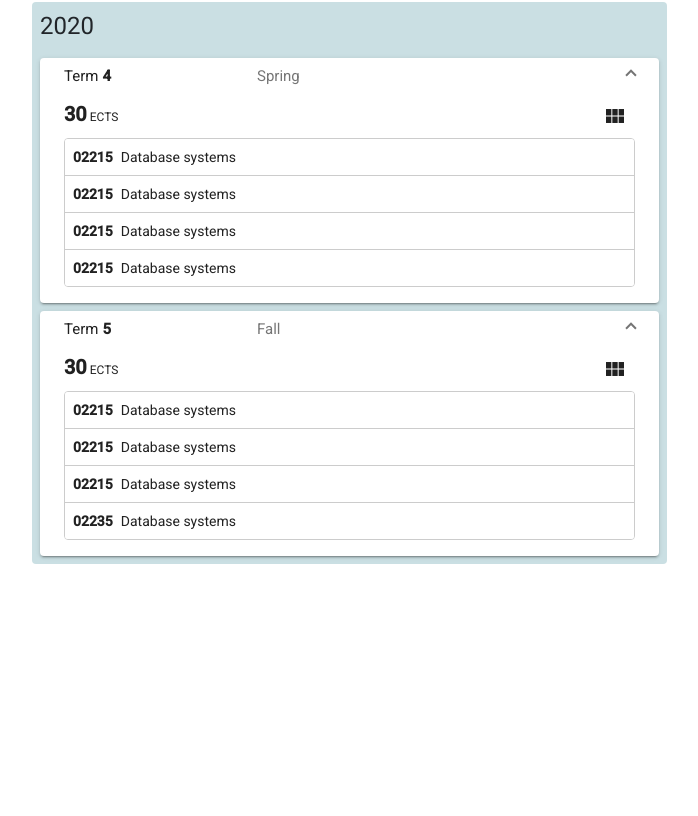
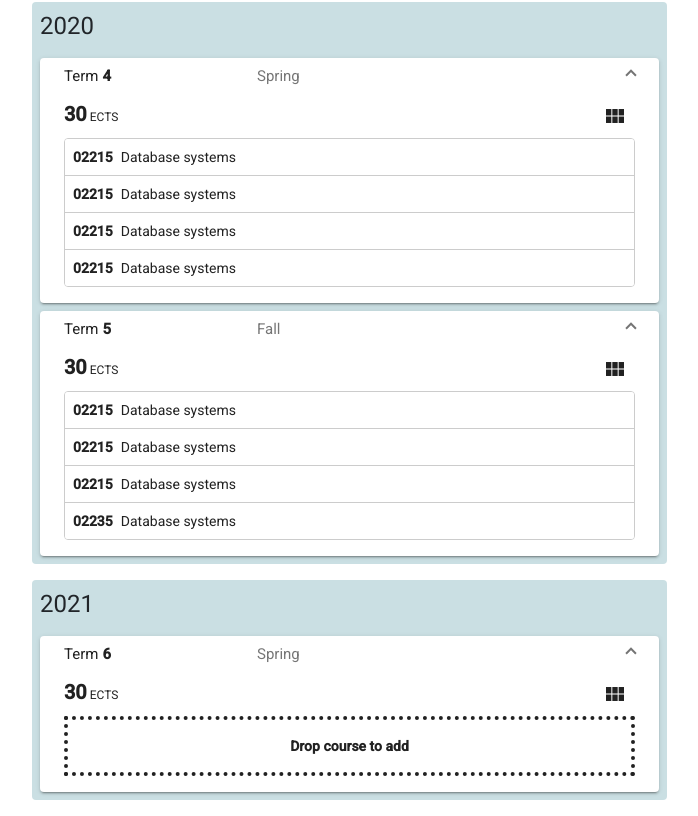
Before and after one commit to Sn0oze/studyPlanner, an Angular app in the folder study-planner-app/: page /planner in a window 1280 px wide. Shown: the part 681-1497 px from the top of the page, without its empty margins (53-751 px from the left). Before the commit the page ends 1261 px from the top, so only its background shows below. Built offline with nearby package versions, Linux system fonts and the light colour scheme.

Commit message:
added empty year

```diff
--- a/study-planner-app/src/app/planner/planner.component.ts
+++ b/study-planner-app/src/app/planner/planner.component.ts
@@ -224,5 +224,15 @@ const plan = [
         ]
       }
     ]
+  },
+  {
+    year: 2021,
+    terms: [
+      {
+        order: 6,
+        placement: 'Spring',
+        courses: []
+      }
+    ]
   }
 ] as Year[];
```
